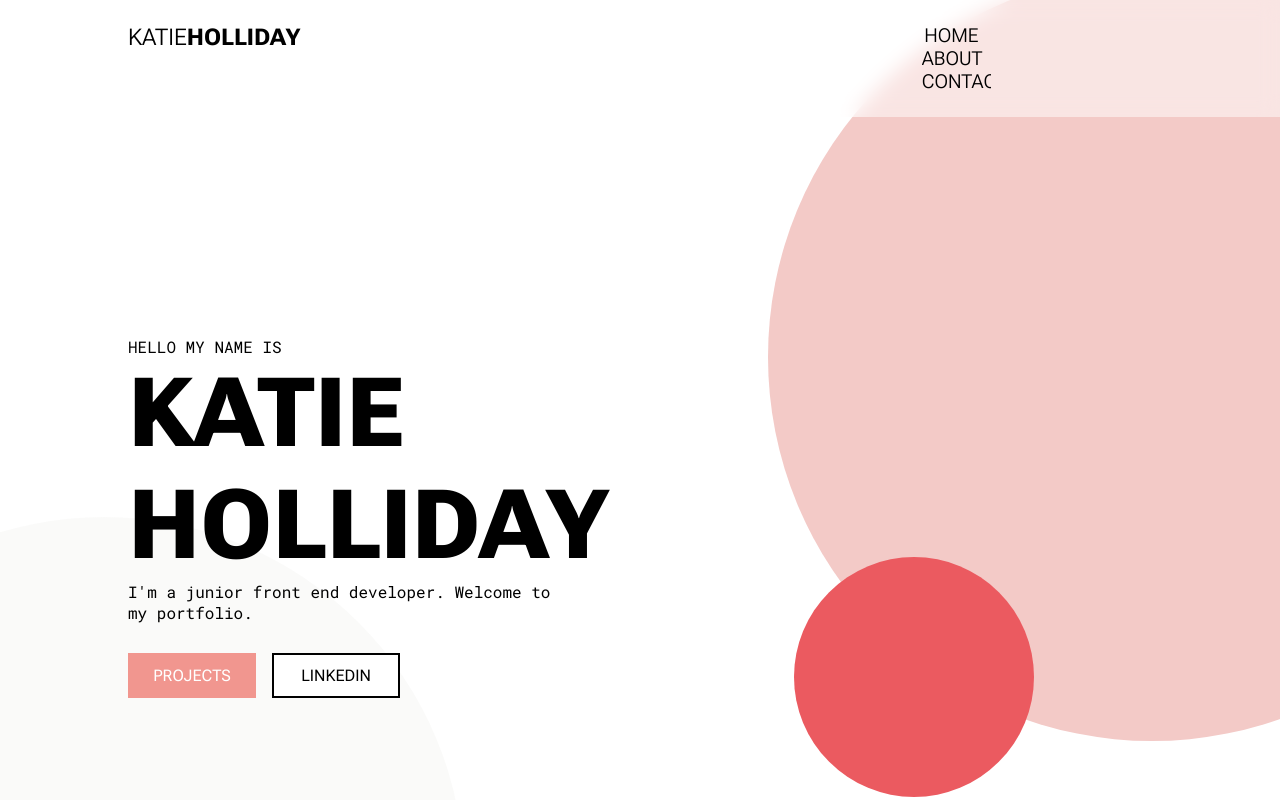
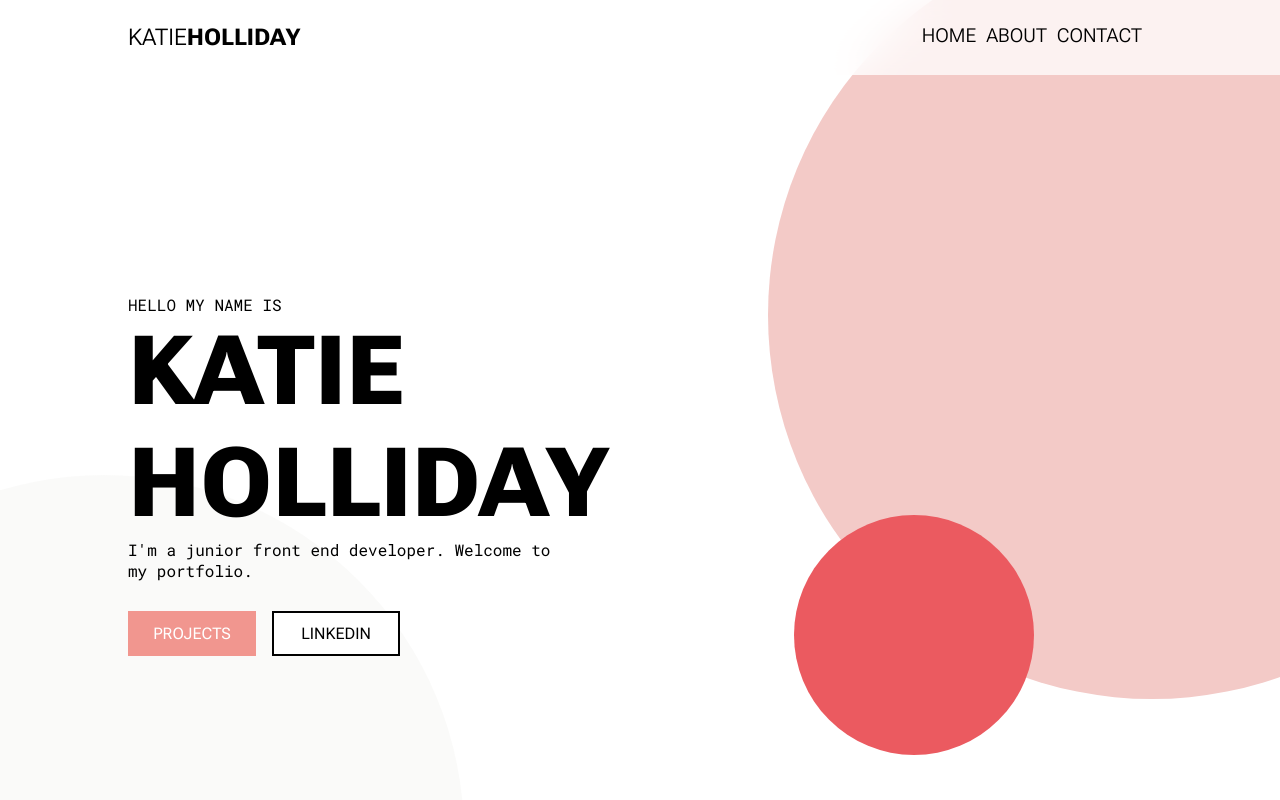
Before and after one commit to abrasumente999/portfolio, a Next.js app: page / in a window 1280 px wide. Built offline with nearby package versions, Linux system fonts and the light colour scheme.

Commit message:
edit navbar transparency

```diff
--- a/src/components/Nav/Nav.module.css
+++ b/src/components/Nav/Nav.module.css
@@ -1,18 +1,19 @@
+.navContainer {
+  backdrop-filter: blur(20px);
+  position: sticky;
+  top: 0;
+  background-color: rgba(255, 255, 255, 0.75);
+  padding: 3vh 10vw;
+  font-weight: 300;
+  z-index: 50;
+}
+
 .navHeader {
   width: 70%;
   font-size: 1.2em;
 }
 .navHeaderBold {
   font-weight: 800;
-}
-
-.navLinks {
-  display: flex;
-  flex-wrap: wrap;
-  float: left;
-  margin: 0px;
-  padding: 0px;
-  overflow: hidden;
 }
 
 .navLinks li {
@@ -33,6 +34,15 @@
     width: 100%;
     height: 70px;
   }
+  .navLinks {
+    display: flex;
+    flex-wrap: wrap;
+    float: left;
+    margin: 0px;
+    padding: 0px;
+    overflow: hidden;
+  }
+
   .hamburger {
     display: fixed;
     padding-top: 10px;
@@ -59,17 +69,16 @@
     display: none;
     z-index: 10;
   }
+
   .navContainer {
-    backdrop-filter: blur(10px);
     display: flex;
     flex-direction: row;
     justify-content: space-between;
     align-self: flex-start;
     position: sticky;
     top: 0;
-    background-color: rgba(255, 255, 255, 0.5);
+
     padding: 3vh 10vw;
-
     font-weight: 300;
   }
 
```
